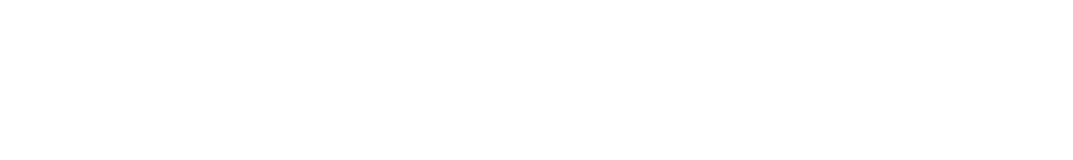
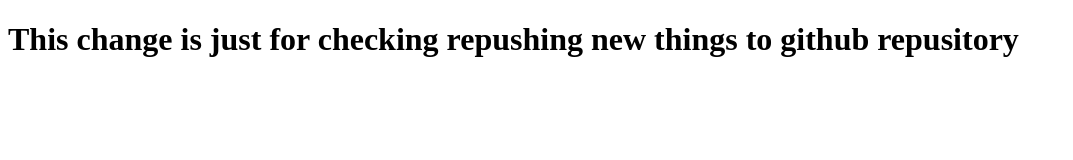
Before and after one commit to hnMurshed/my-first-repo, a plain HTML site: page index.html in a window 1280 px wide. Shown: the whole page, without its empty margins (0-1073 px from the left). Drawn offline with Linux system fonts and the light colour scheme.

Commit message:
new heading 1 added

```diff
--- a/index.html
+++ b/index.html
@@ -7,6 +7,6 @@
     <title>My first repository</title>
 </head>
 <body>
-
+    <h1>This change is just for checking repushing new things to github repusitory</h1>
 </body>
 </html>
```
